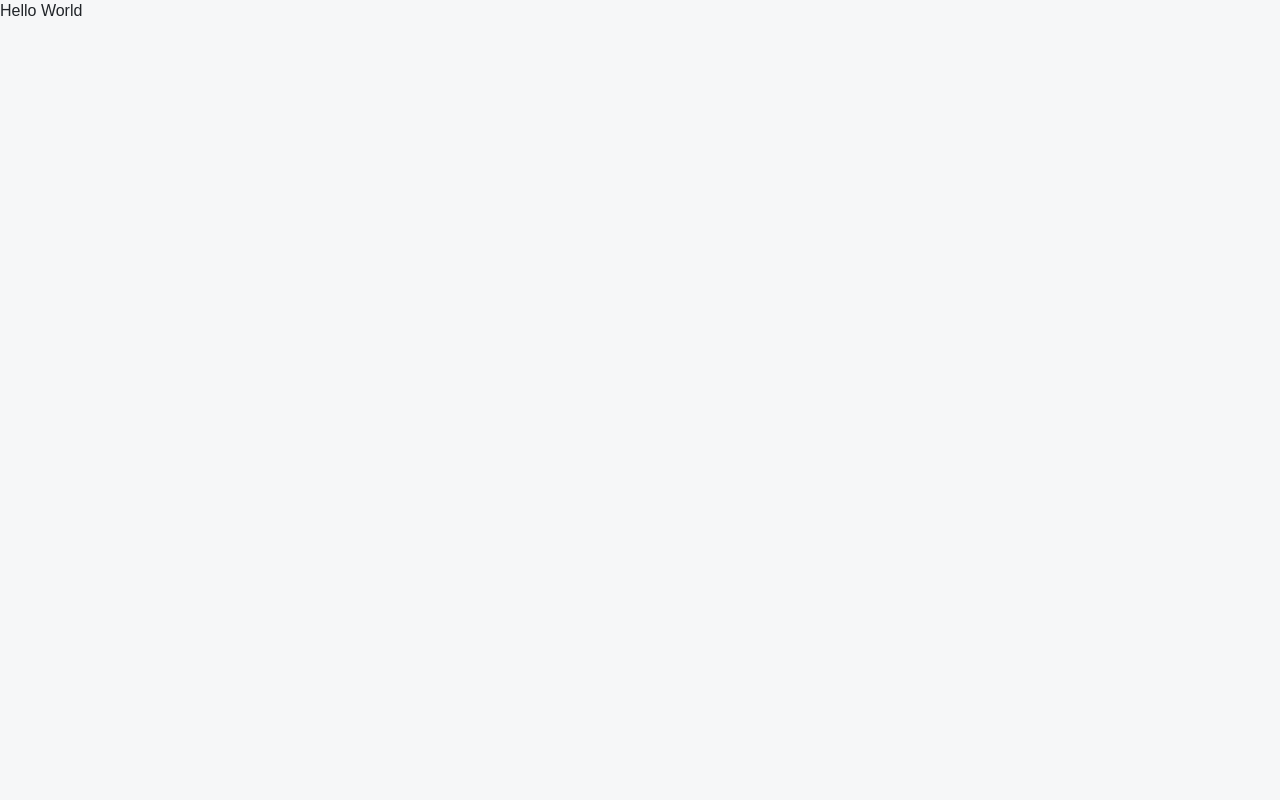
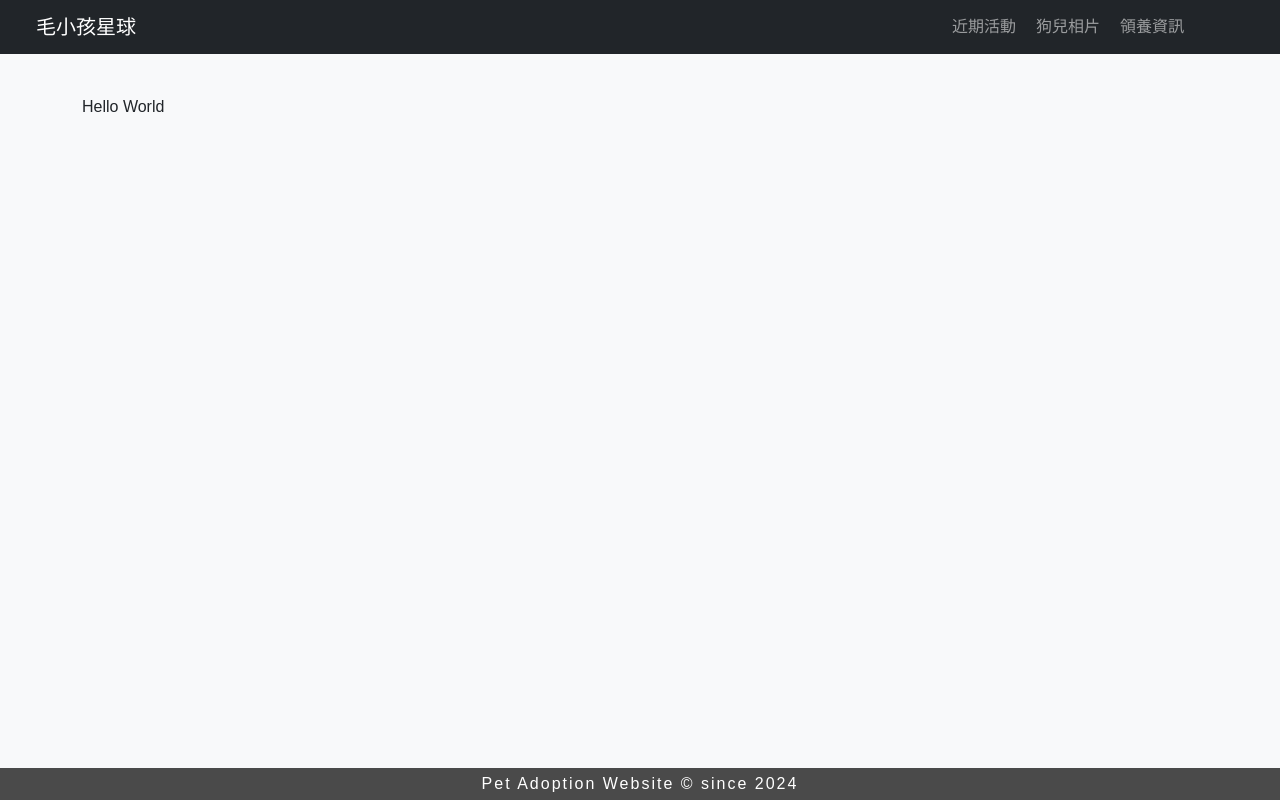
Before and after one commit to cyanshub/sp-adopt-react-071924, a React (Vite) app: page /adopts in a window 1280 px wide. Built offline with nearby package versions, Linux system fonts and the light colour scheme.

Commit message:
創建 Header 和 Footer 組件

```diff
--- /dev/null
+++ b/src/components/AdoptPage/Footer.tsx
@@ -0,0 +1,17 @@
+// 1. 在 return 後面置入原本 hbs 檔案的內容
+// 2. 把所有的 class 屬性改成 className 屬性
+// 3. 若有 for 屬性, 則要改成 htmlFor 屬性
+// 4. 把 style 屬性改成接收物件, 數值直接寫成數值, 含字串數值則加上引號
+// 5. 記得屬性名與屬性值也要寫成駝峰式命名(bootstrap例外)
+
+const Footer = () => {
+  return (
+    <footer className="footer mt-auto">
+      <div className="text-center" style={{ lineHeight: 1 }}>
+        <span className="">Pet Adoption Website © since 2024</span>
+      </div>
+    </footer>
+  )
+}
+
+export default Footer
--- /dev/null
+++ b/src/components/AdoptPage/Header.tsx
@@ -0,0 +1,58 @@
+// 1. 在 return 後面置入原本 hbs 檔案的內容
+// 2. 把所有的 class 屬性改成 className 屬性
+// 3. 若有 for 屬性, 則要改成 htmlFor 屬性
+// 4. 把 style 屬性改成接收物件, 數值直接寫成數值, 含字串數值則加上引號
+// 5. 記得屬性名與屬性值也要寫成駝峰式命名(bootstrap例外)
+
+const Header = () => {
+  return (
+    <header>
+      <nav className="navbar navbar-expand-lg fixed-top navbar-dark bg-dark px-4">
+        <div className="container-fluid">
+          <a className="navbar-brand" href="/">
+            毛小孩星球
+          </a>
+
+          {/* {{!-- 漢堡排 --}} */}
+          <button
+            className="navbar-toggler"
+            style={{ position: 'fixed', right: '0.5rem', top: '0.5rem' }}
+            type="button"
+            data-bs-toggle="collapse"
+            data-bs-target="#navbarCollapse"
+            aria-controls="navbarCollapse"
+            aria-expanded="false"
+            aria-label="Toggle navigation"
+          >
+            <span className="navbar-toggler-icon"></span>
+          </button>
+
+          {/* {{!-- 頁面標題 --}} */}
+          <div className="collapse navbar-collapse" id="navbarCollapse">
+            <ul className="navbar-nav ms-auto me-5 mb-2 mb-md-0">
+              <li className="nav-item me-1">
+                <a href="#activity" className="nav-link text-container">
+                  近期活動
+                </a>
+              </li>
+
+              <li className="nav-item me-1">
+                <a href="#album" className="nav-link text-container">
+                  狗兒相片
+                </a>
+              </li>
+
+              <li className="nav-item me-1">
+                <a href="#adoption" className="nav-link text-container">
+                  領養資訊
+                </a>
+              </li>
+            </ul>
+          </div>
+        </div>
+      </nav>
+    </header>
+  )
+}
+
+export default Header
--- /dev/null
+++ b/src/components/AdoptPage/index.ts
@@ -0,0 +1,4 @@
+import Header from './Header'
+import Footer from './Footer'
+
+export { Header, Footer }
--- a/src/index.tsx
+++ b/src/index.tsx
@@ -2,6 +2,8 @@ import { StrictMode } from 'react'
 import { createRoot } from 'react-dom/client'
 import App from './App.tsx'
 import { ThemeProvider } from 'styled-components' // 可以傳入 globals 參數的工具
+
+import {Header, Footer } from './components/AdoptPage/index.ts'
 
 // 宣告 theme 變數
 const theme = {
@@ -16,7 +18,17 @@ createRoot(document.getElementById('root')!).render(
   <StrictMode>
     {/* // 包住 App，並自訂 theme 屬性, 並傳入 global 痊域參數 */}
     <ThemeProvider theme={theme}>
-      <App />
+      <div className="d-flex flex-column min-vh-100 bg-light">
+        <Header />
+        <main className="flex-shrink-0" role="main">
+          <div className="container pt-5">
+            <div className="pt-5">
+              <App /> {/* 類似 hbs 的 {{{body}}} */}
+            </div>
+          </div>
+        </main>
+        <Footer />
+      </div>
     </ThemeProvider>
   </StrictMode>
 )
--- a/src/pages/AdoptPage.tsx
+++ b/src/pages/AdoptPage.tsx
@@ -1,5 +1,5 @@
 const AdoptPage = () => {
-  return <div>Hello World</div>
+  return (<div>Hello World</div>)
 }
 
 export default AdoptPage
```
